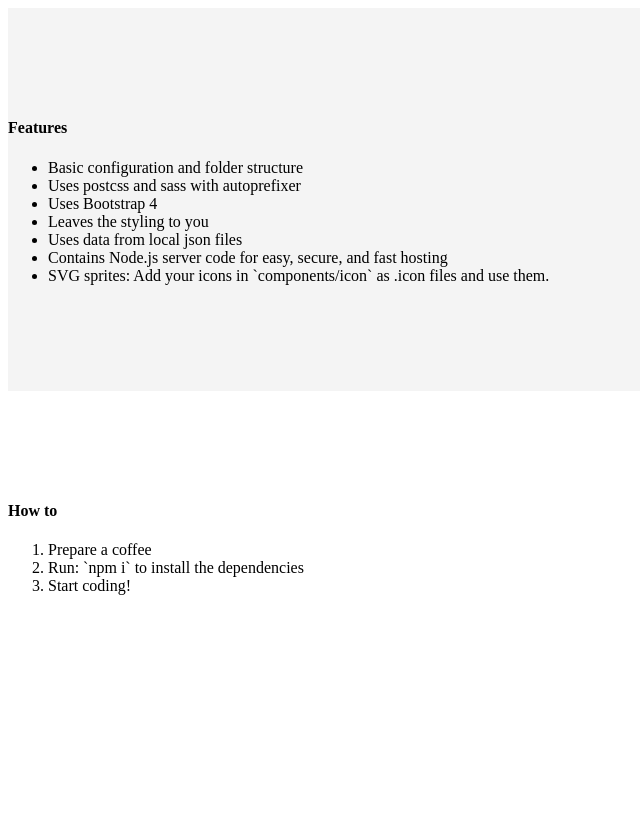
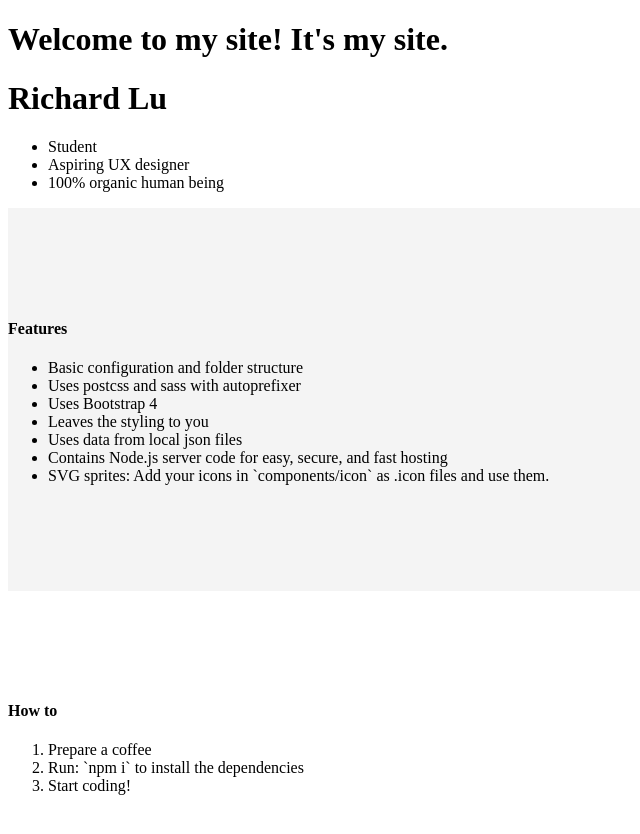
Before and after one commit to rxnaij/richardblu.com, a Gatsby site: page / in a window 1280 px wide. Shown: the whole page, without its empty margins (0-640 px from the left). Before the commit the page ends 800 px from the top, so only its background shows below. Built offline with nearby package versions, Linux system fonts and the light colour scheme; Gatsby itself is replaced by a stand-in of ours.

Commit message:
changing header

```diff
--- a/src/components/footer/index.js
+++ b/src/components/footer/index.js
@@ -9,7 +9,10 @@ const Footer = () =>
       <div className="row">
         <div className="col-12">
           <div className="footer-content">
-            <a href="https://github.com/PrototypeInteractive/gatsby-react-boilerplate" target="_blank" rel="noopener noreferrer">
+            <a href="https://instagram.com/rxnaij" target="_blank" rel="noopener noreferrer">
+              <Icon icon={Github} width={24} height={24} fill={'#fff'} />
+            </a>
+            <a href="https://github.com/rxnaij" target="_blank" rel="noopener noreferrer">
               <Icon icon={Github} width={24} height={24} fill={'#fff'} />
             </a>
           </div>
--- a/src/pages/index.js
+++ b/src/pages/index.js
@@ -6,6 +6,13 @@ import HowTo from '../components/how-to';
 
 const IndexPage = props =>
   (<main>
+    <h1>Welcome to my site! It's my site.</h1>
+    <h1>Richard Lu</h1>
+    <ul>
+      <li>Student</li>
+      <li>Aspiring UX designer</li>
+      <li>100% organic human being</li>
+    </ul>
     <Features data={props.data.allDataJson.edges[0].node.features} />
     <HowTo data={props.data.allDataJson.edges[0].node.howTo} />
   </main>);
```
